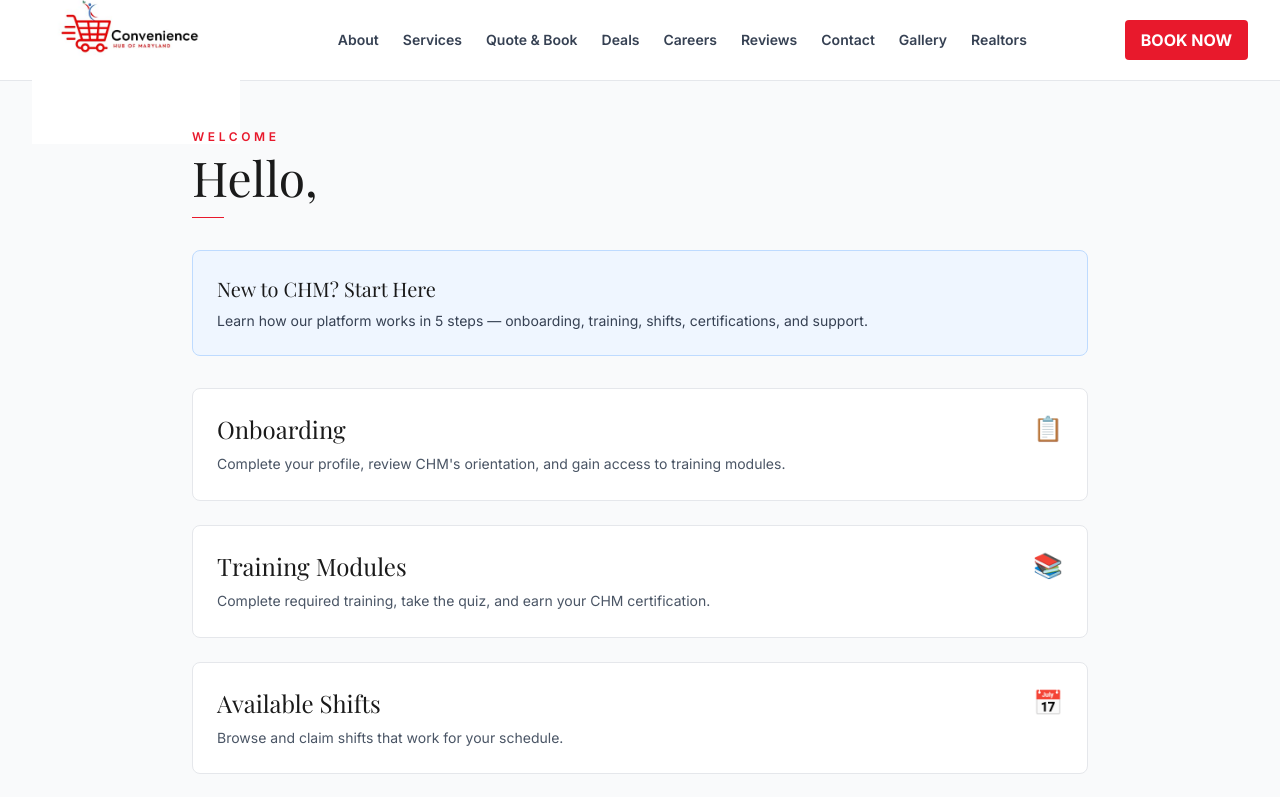
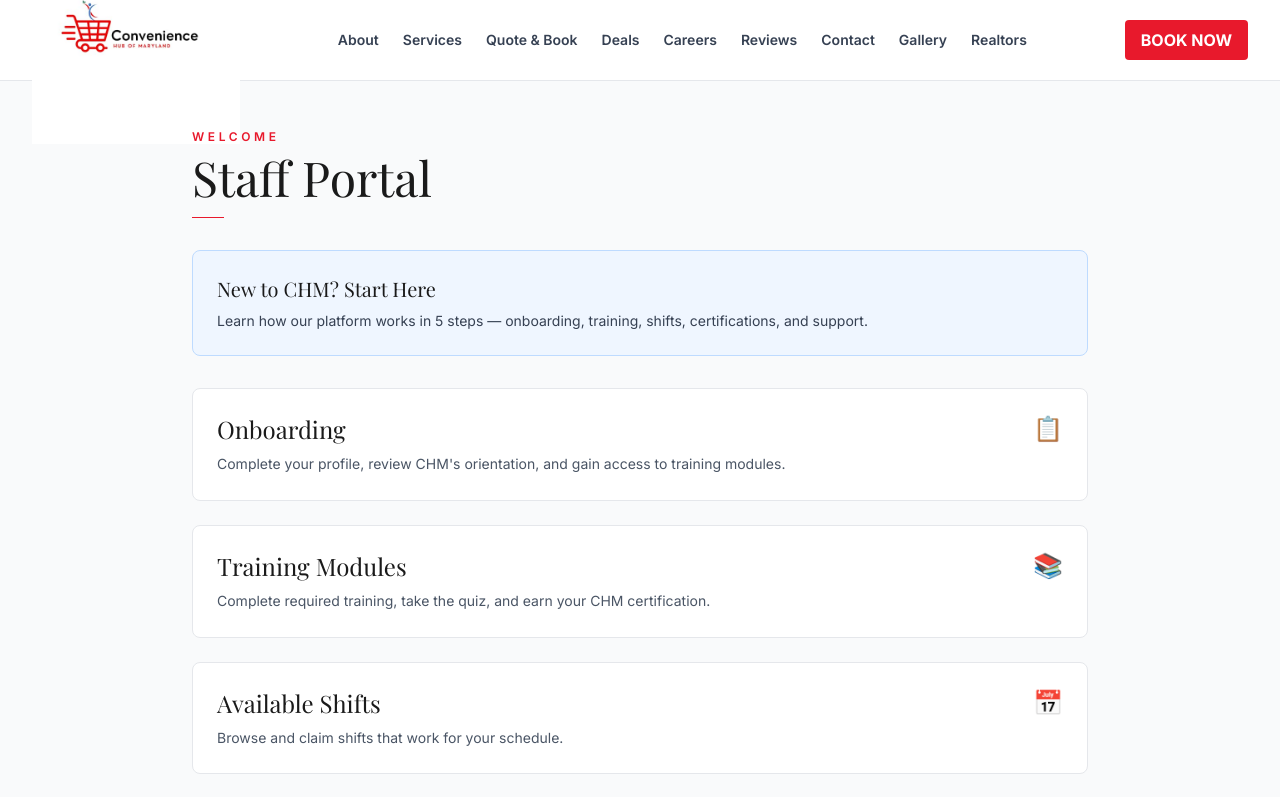
Before and after one commit to conveniencehubofmaryland-dotcom/website, a Next.js app: page /staff in a window 1280 px wide. Before the commit this address had no page. Shown: the top 797 px of the page. Built offline with nearby package versions, Linux system fonts and the light colour scheme; a web font is replaced by a local one.

Commit message:
Staff page: show the portal instead of redirecting to welcome when not signed in
Co-Authored-By: Claude Haiku 5.5 <noreply@anthropic.com>
Claude-Session: https://claude.ai/code/session_012eTuTxkKHKQFZXTSemLeoK

```diff
--- a/app/staff/staff-page-content.tsx
+++ b/app/staff/staff-page-content.tsx
@@ -44,7 +44,9 @@ export default function StaffPageContent() {
           applicantId = applCookie ? applCookie.split('=')[1] : null
         }
         if (!applicantId) {
-          router.push('/welcome-center')
+          // No invite and not signed in: show the staff portal instead of redirecting.
+          setStaffName('')
+          setLoading(false)
           return
         }
         const res = await fetch(`/api/staff/welcome/check?applicant_id=${applicantId}`)
@@ -80,7 +82,7 @@ export default function StaffPageContent() {
       <div className="max-w-4xl mx-auto">
         <div className="mb-8">
           <p className="text-chm-red text-xs font-semibold uppercase tracking-[0.3em] mb-2">Welcome</p>
-          <h1 className="font-serif text-4xl md:text-5xl text-chm-black">Hello, {staffName}</h1>
+          <h1 className="font-serif text-4xl md:text-5xl text-chm-black">{staffName ? `Hello, ${staffName}` : 'Staff Portal'}</h1>
           <div className="w-8 h-px bg-chm-red mt-4" />
         </div>
 
```
